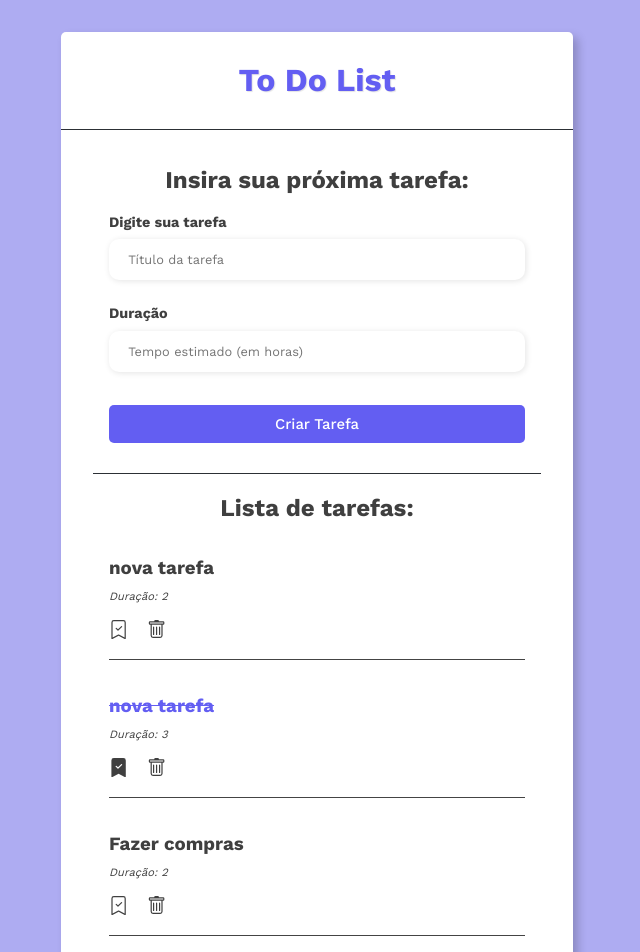
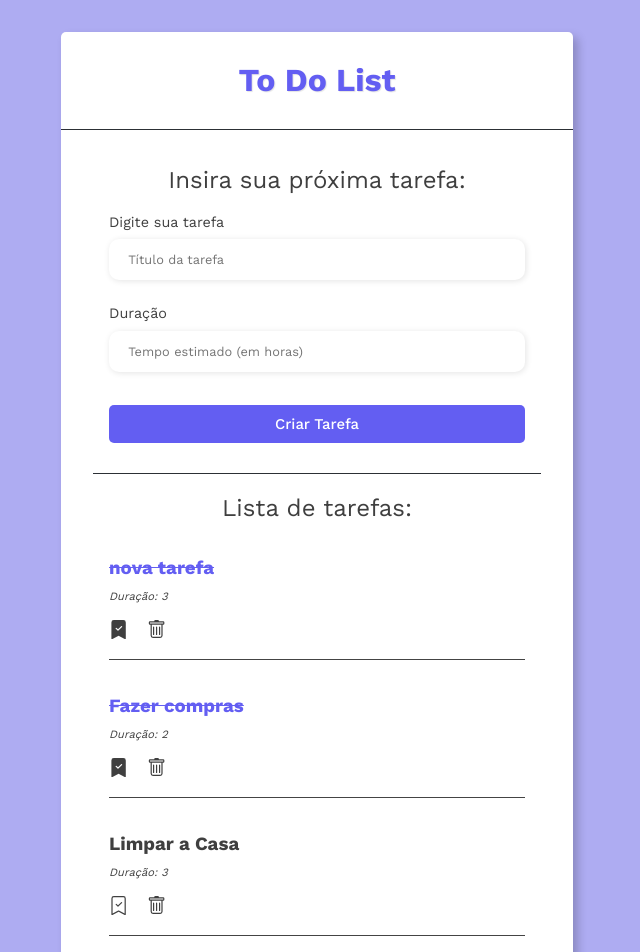
Before and after one commit to IagoLeobas/ToDo, a React (Create React App) app in the folder my-app/: page / in a window 1280 px wide. Shown: the top 952 px of the page, without its empty margins (323-963 px from the left). Built offline with nearby package versions, Linux system fonts and the light colour scheme; data requests are answered from the project's data file.

Commit message:
feat: updating font-weight

```diff
--- a/my-app/data/db.json
+++ b/my-app/data/db.json
@@ -1,11 +1,5 @@
 {
   "todos": [
-    {
-      "id": 0.349084614304497,
-      "title": "nova tarefa",
-      "time": "2",
-      "done": false
-    },
     {
       "id": 0.2916399510761081,
       "title": "nova tarefa",
@@ -16,6 +10,12 @@
       "id": 0.9839181862078004,
       "title": "Fazer compras",
       "time": "2",
+      "done": true
+    },
+    {
+      "id": 0.1893551331379999,
+      "title": "Limpar a Casa",
+      "time": "3",
       "done": false
     }
   ]
--- a/my-app/src/App.css
+++ b/my-app/src/App.css
@@ -28,6 +28,7 @@
 
 .form-todo h2,
 .list-todo h2 {
+  font-weight: 400;
   text-align: center;
   margin: top 0;
 }
@@ -41,7 +42,7 @@
 .form-control label {
   font-family: Work Sans;
   font-size: 0.9rem;
-  font-weight: 800;
+  font-weight: 400;
   color: #000000c0;
 }
 
```
